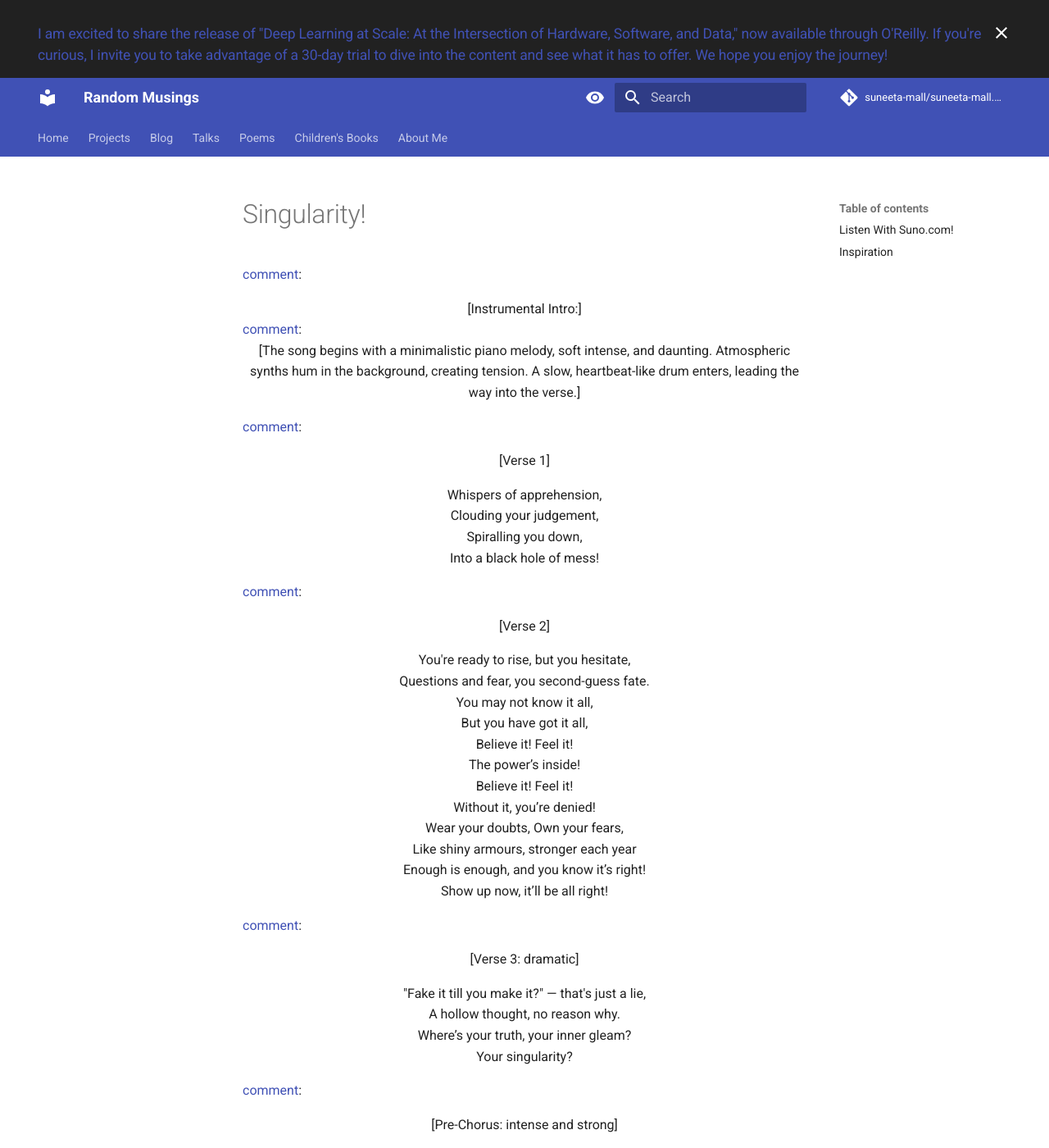
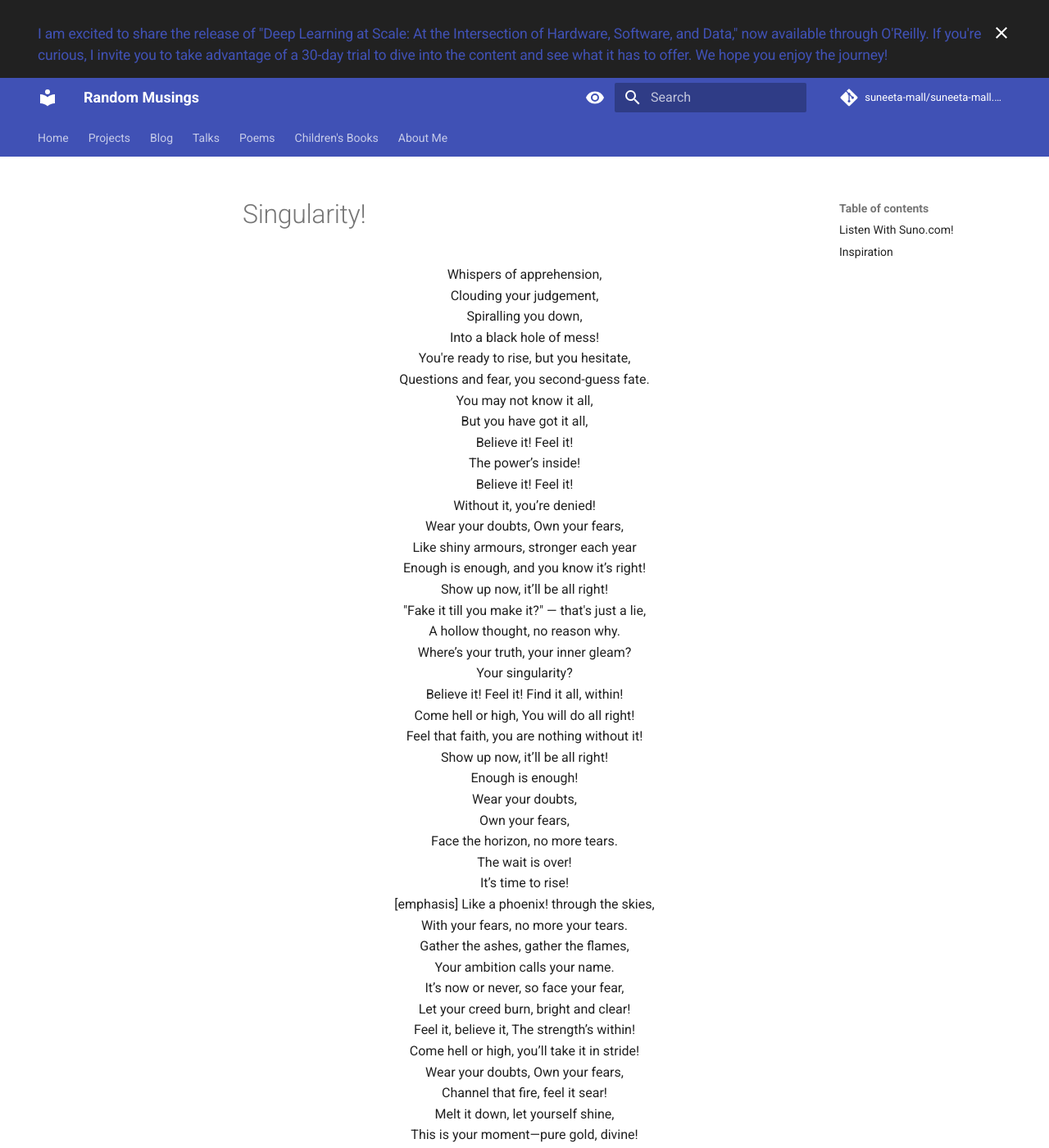
Before and after one commit to suneeta-mall/suneeta-mall.github.io, an MkDocs documentation site: the page built from docs/poems/singularity.md, in a window 1280 px wide and 1400 px high. Shown: the whole window at 82% size. Built offline with MkDocs 1.6.1 and Material for MkDocs 9.7.7, drawn with Linux system fonts in a browser that asks for light colours; nearby versions of some CDN libraries; library files that are not in the unit come from our copies; plug-ins that fetch from the network failed and are left out; comment, search, counter and statistics services are not loaded; some of the changed text lies outside the part shown.

Commit message:
Update singularity.md

```diff
--- a/docs/poems/singularity.md
+++ b/docs/poems/singularity.md
@@ -7,116 +7,91 @@ display_date: Sept 2024
 # Singularity!
 
 
-[comment]: <center>[Instrumental Intro:]</center>
-[comment]: <center>[The song begins with a minimalistic piano melody, soft intense, and daunting. Atmospheric synths hum in the background, creating tension. A slow, heartbeat-like drum enters, leading the way into the verse.]</center>
-
-[comment]: <center>[Verse 1]</center>
 <center>Whispers of apprehension,</center>
 <center>Clouding your judgement,</center>
 <center>Spiralling you down,</center>
 <center>Into a black hole of mess!</center>
 
-[comment]: <center>[Verse 2]</center>
 <center>You're ready to rise, but you hesitate,</center>
 <center>Questions and fear, you second-guess fate.</center>
 <center>You may not know it all,</center>
 <center>But you have got it all,</center>
 
-[comment]: <center>[Pre-Chorus:]</center>
 <center>Believe it! Feel it!</center>
 <center>The power’s inside!</center>
 <center>Believe it! Feel it!</center>
 <center>Without it, you’re denied!</center>
 
-[comment]: <center>[Chorus]</center>
 <center>Wear your doubts, Own your fears,</center>
 <center>Like shiny armours, stronger each year</center>
 <center>Enough is enough, and you know it’s right!</center>
 <center>Show up now, it’ll be all right!</center>
 
-[comment]: <center>[Verse 3: dramatic]</center>
 <center>"Fake it till you make it?" — that's just a lie,</center>
 <center>A hollow thought, no reason why.</center>
 <center>Where’s your truth, your inner gleam?</center>
 <center>Your singularity?</center>
 
-[comment]: <center>[Pre-Chorus: intense and strong]</center>
 <center>Believe it! Feel it! Find it all, within!</center>
 <center>Come hell or high, You will do all right!</center>
 <center>Feel that faith, you are nothing without it!</center>
 <center>Show up now, it’ll be all right!</center>
 
-[comment]: <center>[Chorus: bold and strong]</center>
 <center>Enough is enough!</center>
 <center>Wear your doubts,</center>
 <center>Own your fears,</center>
 <center>Face the horizon, no more tears.</center>
 
-[comment]: <center>[Verse 4: intense, say slowly but strongly with emphasis]</center>
 <center>The wait is over!</center>
 <center>It’s time to rise!</center>
 <center>[emphasis] Like a phoenix! through the skies,</center>
 <center>With your fears, no more your tears.</center>
 
-[comment]: <center>[Verse 5: Tension building, energy increasing]</center>
 <center>Gather the ashes, gather the flames,</center>
 <center>Your ambition calls your name.</center>
 <center>It’s now or never, so face your fear,</center>
 <center>Let your creed burn, bright and clear!</center>
 
-[comment]: <center>[Pre-Chorus:]</center>
 <center>Feel it, believe it, The strength’s within!</center>
 <center>Come hell or high,  you’ll take it in stride!</center>
 
-[comment]: <center>[Chorus]</center>
 <center>Wear your doubts, Own your fears,</center>
 <center>Channel that fire, feel it sear!</center>
 <center>Melt it down, let yourself shine,</center>
 <center>This is your moment—pure gold, divine!</center>
 
-[comment]: <center>[Post-Chorus:]</center>
 <center>Feel it! Believe it!</center>
 <center>Find it all, within!</center>
 
-[comment]: <center>[Verse 6]</center>
 <center>Step by step, on the grind,</center>
 <center>With every move, strength you’ll find.</center>
 <center>Assaying, slaying, climbing high,</center>
 <center>Chasing the light, through the endless sky!</center>
 
-[comment]: <center>[Verse 7]</center>
 <center>Embrace your qualms, Turn your fear to your might,</center>
 <center>You are the black hole, With the photonic light!</center>
 
-[comment]: <center>[Pre-Chorus:]</center>
 <center>Channel your power, and bring it to light.</center>
 <center>Feel it! Believe it!  The strength inside!</center>
 
-[comment]: <center>[Chorus: bold and strong]</center>
 <center>Wear your doubts, Own your fears,</center>
 <center>Face the horizon, beyond the fears.</center>
 
-[comment]: <center>[Verse 8]</center>
 <center>Through highs and lows, through joy and sad.</center>
 <center>Your power sways 'tween loss and gain,</center>
 <center>Find your balance, own your light,</center>
 <center>Now go ahead, and shine so bright!</center>
 
-[comment]: <center>[Pre-Chorus:]</center>
 <center>Feel it! Believe it!</center>
 <center>Find your way within!</center>
 
-[comment]: <center>[Final Chorus: strong and energy]</center>
 <center>Wear those doubts, Own those fears,</center>
 <center>Channel that fire, feel it sear!</center>
 <center>Melt it down, refine your soul,</center>
 <center>This is you—turn it into gold!</center>
 
-[comment]: <center>[Outro: Slow, fading out]</center>
 <center>Rise up now, it’s gonna be fine!</center>
 <center>Like a phoenix! through the skies,</center>
-
-[comment]: <center>[Instrumental Outro fade out]</center>
 
 
 ## Listen With Suno.com!
```
